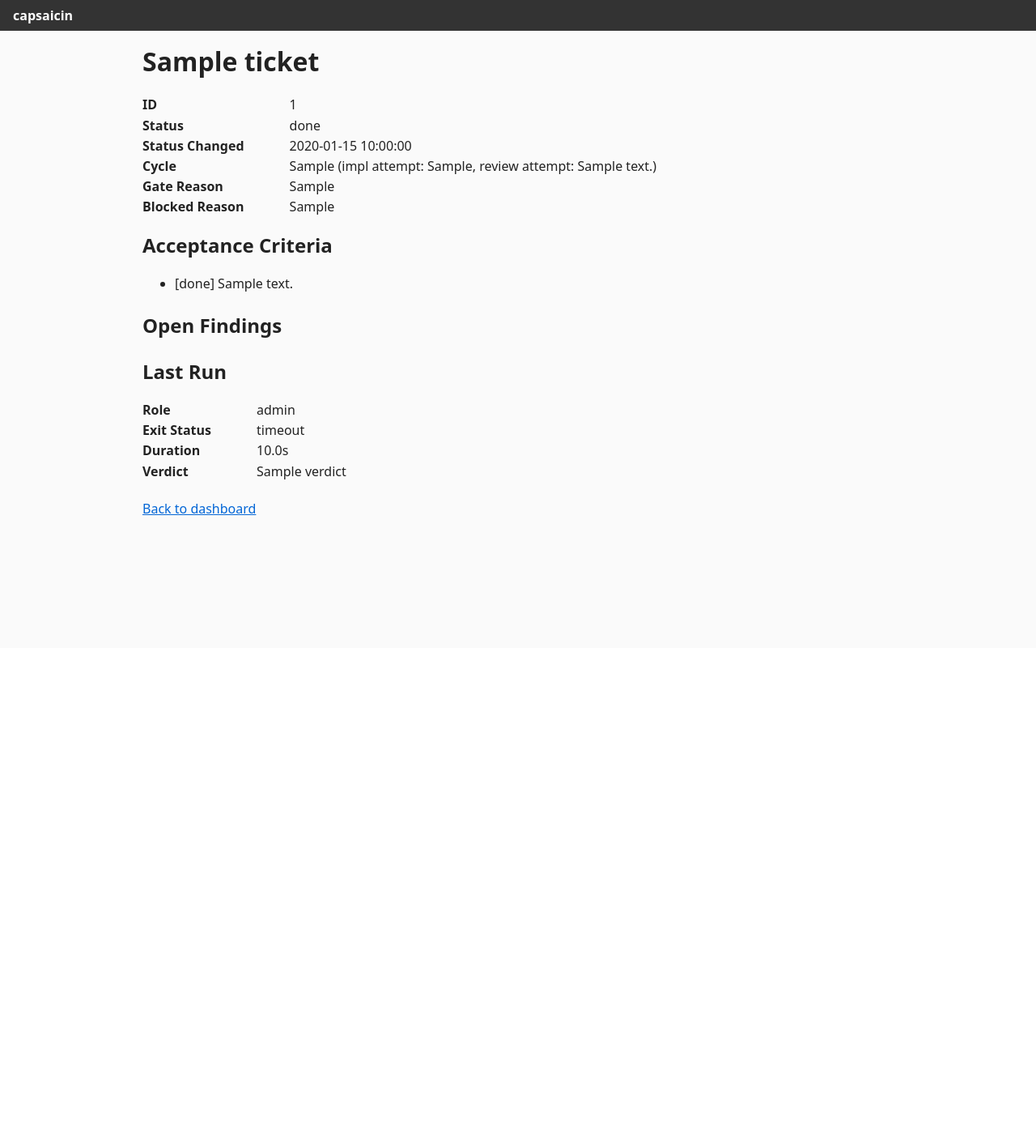
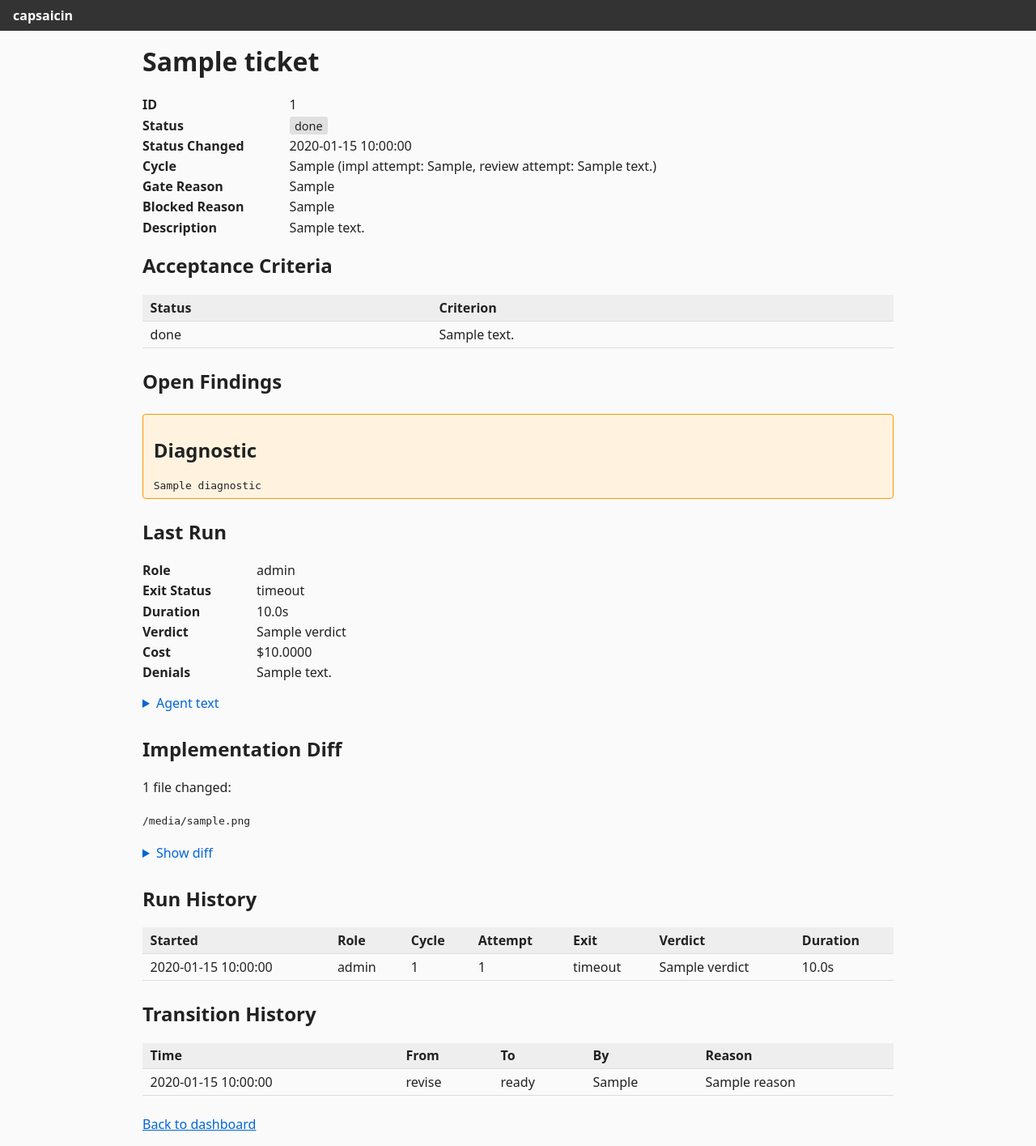
Before and after one commit to developepper/capsaicin, a Python web app: template src/capsaicin/web/templates/ticket_detail.html in a window 1280 px wide. Shown: the whole page at 81% size. Before the commit the page ends 636 px from the top, so only its background shows below. Run offline with Jinja, Linux system fonts and the light colour scheme; the template is opened without the code that fills it: most values are stand-ins (such as "Sample title", 1, 10 or a date in 2020).

Commit message:
Build ticket detail and diagnostics views

```diff
--- a/src/capsaicin/web/static/style.css
+++ b/src/capsaicin/web/static/style.css
@@ -18,3 +18,25 @@ section{margin-bottom:1.5rem}
 .orchestrator-running{background:#e8f5e9;border-color:#4caf50}
 .orchestrator-awaiting_human{background:#fff3e0;border-color:#ff9800}
 .orchestrator-suspended{background:#fce4ec;border-color:#e91e63}
+.status-badge{padding:.1rem .4rem;border-radius:3px;font-size:.9em}
+.status-ready{background:#e3f2fd}
+.status-implementing,.status-in-review{background:#e8f5e9}
+.status-revise{background:#fff3e0}
+.status-human-gate{background:#fff9c4}
+.status-pr-ready{background:#e8f5e9;font-weight:bold}
+.status-blocked{background:#ffebee}
+.status-done{background:#e0e0e0}
+.criteria-met{color:#2e7d32}
+.criteria-unmet{color:#c62828}
+.criteria-pending{color:#666}
+.criteria-disputed{color:#e65100}
+.finding-blocking{color:#c62828}
+.finding-warning{color:#e65100}
+.finding-info{color:#1565c0}
+.diagnostic-banner{background:#fff3e0;border:1px solid #ff9800;padding:.5rem .8rem;border-radius:4px}
+.diagnostic-banner pre{margin:0;white-space:pre-wrap}
+pre.diff-block{background:#f5f5f5;border:1px solid #ddd;padding:.5rem;overflow-x:auto;font-size:.85em;max-height:40rem}
+pre.agent-text{background:#f5f5f5;border:1px solid #ddd;padding:.5rem;white-space:pre-wrap;font-size:.85em}
+.file-list{list-style:none;padding:0}
+.file-list li{padding:.15rem 0}
+details summary{cursor:pointer;color:#0366d6;margin-bottom:.3rem}
--- a/src/capsaicin/web/templates/ticket_detail.html
+++ b/src/capsaicin/web/templates/ticket_detail.html
@@ -3,46 +3,78 @@
 {% block content %}
 <h1>{{ data.ticket.title }}</h1>
 
+{# --- Ticket metadata --- #}
 <dl>
   <dt>ID</dt><dd>{{ data.ticket.id }}</dd>
-  <dt>Status</dt><dd>{{ data.ticket.status }}</dd>
+  <dt>Status</dt><dd><span class="status-badge status-{{ data.ticket.status }}">{{ data.ticket.status }}</span></dd>
   <dt>Status Changed</dt><dd>{{ data.ticket.status_changed_at }}</dd>
   <dt>Cycle</dt><dd>{{ data.ticket.current_cycle }} (impl attempt: {{ data.ticket.current_impl_attempt }}, review attempt: {{ data.ticket.current_review_attempt }})</dd>
-  {% if data.ticket.gate_reason %}<dt>Gate Reason</dt><dd>{{ data.ticket.gate_reason }}</dd>{% endif %}
-  {% if data.ticket.blocked_reason %}<dt>Blocked Reason</dt><dd>{{ data.ticket.blocked_reason }}</dd>{% endif %}
+  {% if data.ticket.gate_reason %}
+  <dt>Gate Reason</dt><dd>{{ data.ticket.gate_reason }}</dd>
+  {% endif %}
+  {% if data.ticket.blocked_reason %}
+  <dt>Blocked Reason</dt><dd>{{ data.ticket.blocked_reason }}</dd>
+  {% endif %}
+  {% if data.ticket.description %}
+  <dt>Description</dt><dd>{{ data.ticket.description }}</dd>
+  {% endif %}
 </dl>
 
+{# --- Acceptance criteria --- #}
 <section>
   <h2>Acceptance Criteria</h2>
   {% if data.criteria %}
-  <ul>
-    {% for c in data.criteria %}
-    <li>[{{ c.status }}] {{ c.description }}</li>
-    {% endfor %}
-  </ul>
+  <table>
+    <thead><tr><th>Status</th><th>Criterion</th></tr></thead>
+    <tbody>
+      {% for c in data.criteria %}
+      <tr>
+        <td><span class="criteria-{{ c.status }}">{{ c.status }}</span></td>
+        <td>{{ c.description }}</td>
+      </tr>
+      {% endfor %}
+    </tbody>
+  </table>
   {% else %}
-  <p>(none)</p>
+  <p class="empty">(none)</p>
   {% endif %}
 </section>
 
+{# --- Open findings --- #}
 <section>
   <h2>Open Findings</h2>
   {% if data.open_findings %}
     {% for severity in ["blocking","warning","info"] %}
       {% if severity in data.open_findings %}
-      <h3>{{ severity }}</h3>
-      <ul>
-        {% for f in data.open_findings[severity] %}
-        <li>[{{ f.category }}]{% if f.location %} ({{ f.location }}){% endif %} {{ f.description }}</li>
-        {% endfor %}
-      </ul>
+      <h3 class="finding-{{ severity }}">{{ severity }}</h3>
+      <table>
+        <thead><tr><th>Category</th><th>Location</th><th>Description</th></tr></thead>
+        <tbody>
+          {% for f in data.open_findings[severity] %}
+          <tr>
+            <td>{{ f.category }}</td>
+            <td>{{ f.location or "—" }}</td>
+            <td>{{ f.description }}</td>
+          </tr>
+          {% endfor %}
+        </tbody>
+      </table>
       {% endif %}
     {% endfor %}
   {% else %}
-  <p>(none)</p>
+  <p class="empty">(none)</p>
   {% endif %}
 </section>
 
+{# --- Diagnostic message --- #}
+{% if data.diagnostic %}
+<section class="diagnostic-banner">
+  <h2>Diagnostic</h2>
+  <pre>{{ data.diagnostic }}</pre>
+</section>
+{% endif %}
+
+{# --- Last run --- #}
 {% if data.last_run %}
 <section>
   <h2>Last Run</h2>
@@ -51,7 +83,84 @@
     <dt>Exit Status</dt><dd>{{ data.last_run.exit_status }}</dd>
     <dt>Duration</dt><dd>{{ "%.1f"|format(data.last_run.duration_seconds) if data.last_run.duration_seconds is not none else "n/a" }}s</dd>
     <dt>Verdict</dt><dd>{{ data.last_run.verdict or "n/a" }}</dd>
+    {% if data.last_run_diagnostic and data.last_run_diagnostic.cost_usd is not none %}
+    <dt>Cost</dt><dd>${{ "%.4f"|format(data.last_run_diagnostic.cost_usd) }}</dd>
+    {% endif %}
+    {% if data.last_run_diagnostic and data.last_run_diagnostic.denial_summary %}
+    <dt>Denials</dt><dd>{{ data.last_run_diagnostic.denial_summary }}</dd>
+    {% endif %}
   </dl>
+  {% if data.last_run_diagnostic and data.last_run_diagnostic.agent_text %}
+  <details>
+    <summary>Agent text</summary>
+    <pre class="agent-text">{{ data.last_run_diagnostic.agent_text }}</pre>
+  </details>
+  {% endif %}
+</section>
+{% endif %}
+
+{# --- Diff summary --- #}
+{% if data.diff_summary %}
+<section>
+  <h2>Implementation Diff</h2>
+  {% if data.diff_summary.files_changed %}
+  <p>{{ data.diff_summary.files_changed|length }} file{{ "s" if data.diff_summary.files_changed|length != 1 else "" }} changed:</p>
+  <ul class="file-list">
+    {% for f in data.diff_summary.files_changed %}
+    <li><code>{{ f }}</code></li>
+    {% endfor %}
+  </ul>
+  {% endif %}
+  {% if data.diff_summary.diff_text %}
+  <details>
+    <summary>Show diff</summary>
+    <pre class="diff-block">{{ data.diff_summary.diff_text }}</pre>
+  </details>
+  {% endif %}
+</section>
+{% endif %}
+
+{# --- Run history --- #}
+{% if data.run_history %}
+<section>
+  <h2>Run History</h2>
+  <table>
+    <thead><tr><th>Started</th><th>Role</th><th>Cycle</th><th>Attempt</th><th>Exit</th><th>Verdict</th><th>Duration</th></tr></thead>
+    <tbody>
+      {% for r in data.run_history %}
+      <tr>
+        <td>{{ r.started_at }}</td>
+        <td>{{ r.role }}</td>
+        <td>{{ r.cycle_number }}</td>
+        <td>{{ r.attempt_number }}</td>
+        <td>{{ r.exit_status }}</td>
+        <td>{{ r.verdict or "—" }}</td>
+        <td>{{ "%.1f"|format(r.duration_seconds) if r.duration_seconds is not none else "—" }}s</td>
+      </tr>
+      {% endfor %}
+    </tbody>
+  </table>
+</section>
+{% endif %}
+
+{# --- Transition history --- #}
+{% if data.transition_history %}
+<section>
+  <h2>Transition History</h2>
+  <table>
+    <thead><tr><th>Time</th><th>From</th><th>To</th><th>By</th><th>Reason</th></tr></thead>
+    <tbody>
+      {% for t in data.transition_history %}
+      <tr>
+        <td>{{ t.created_at }}</td>
+        <td>{{ t.from_status }}</td>
+        <td>{{ t.to_status }}</td>
+        <td>{{ t.triggered_by }}</td>
+        <td>{{ t.reason or "—" }}</td>
+      </tr>
+      {% endfor %}
+    </tbody>
+  </table>
 </section>
 {% endif %}
 
```
Also changed, not shown: src/capsaicin/app/queries/ticket_detail.py (+85 -0 lines), tests/test_ticket_detail_web.py (added, +465 -0 lines).
